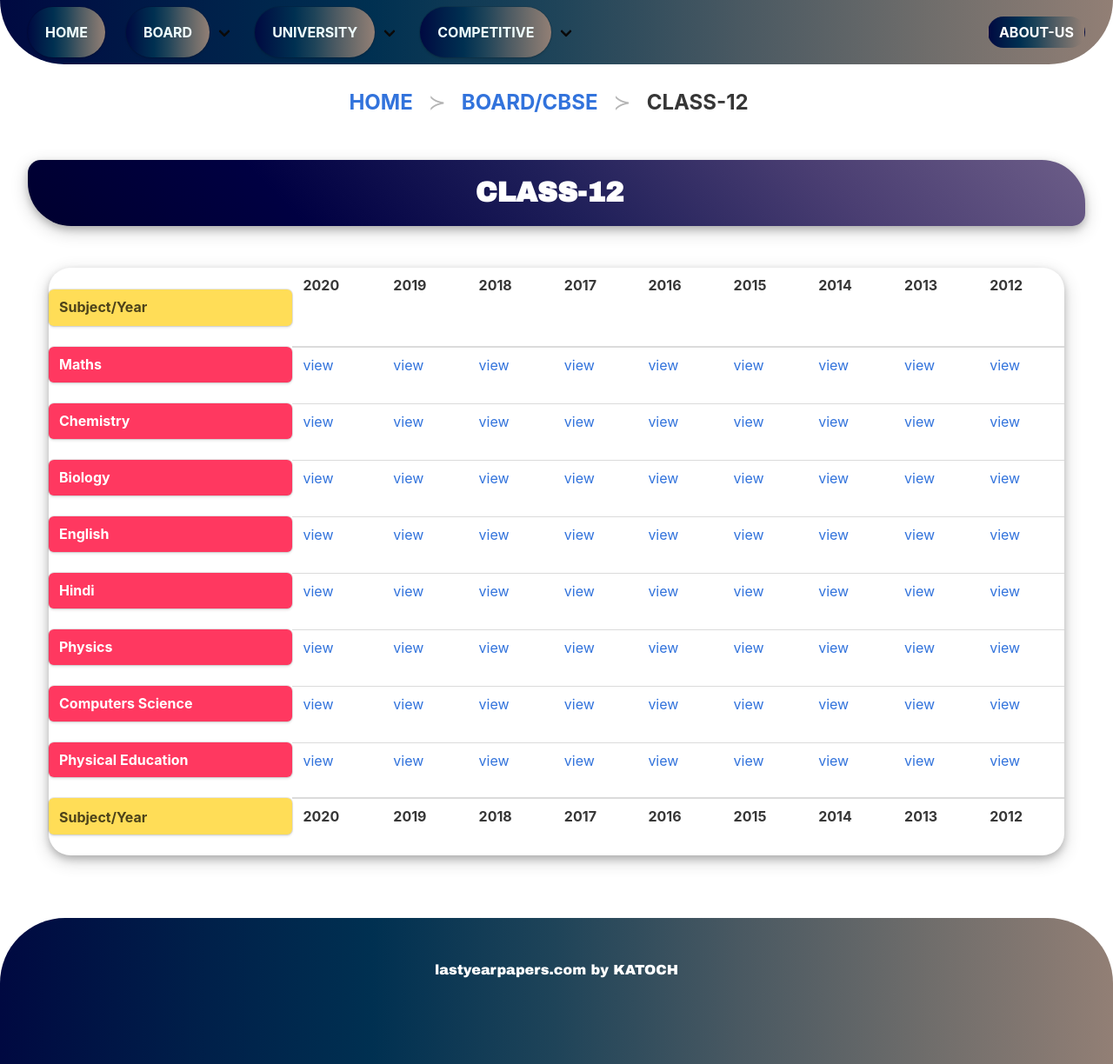
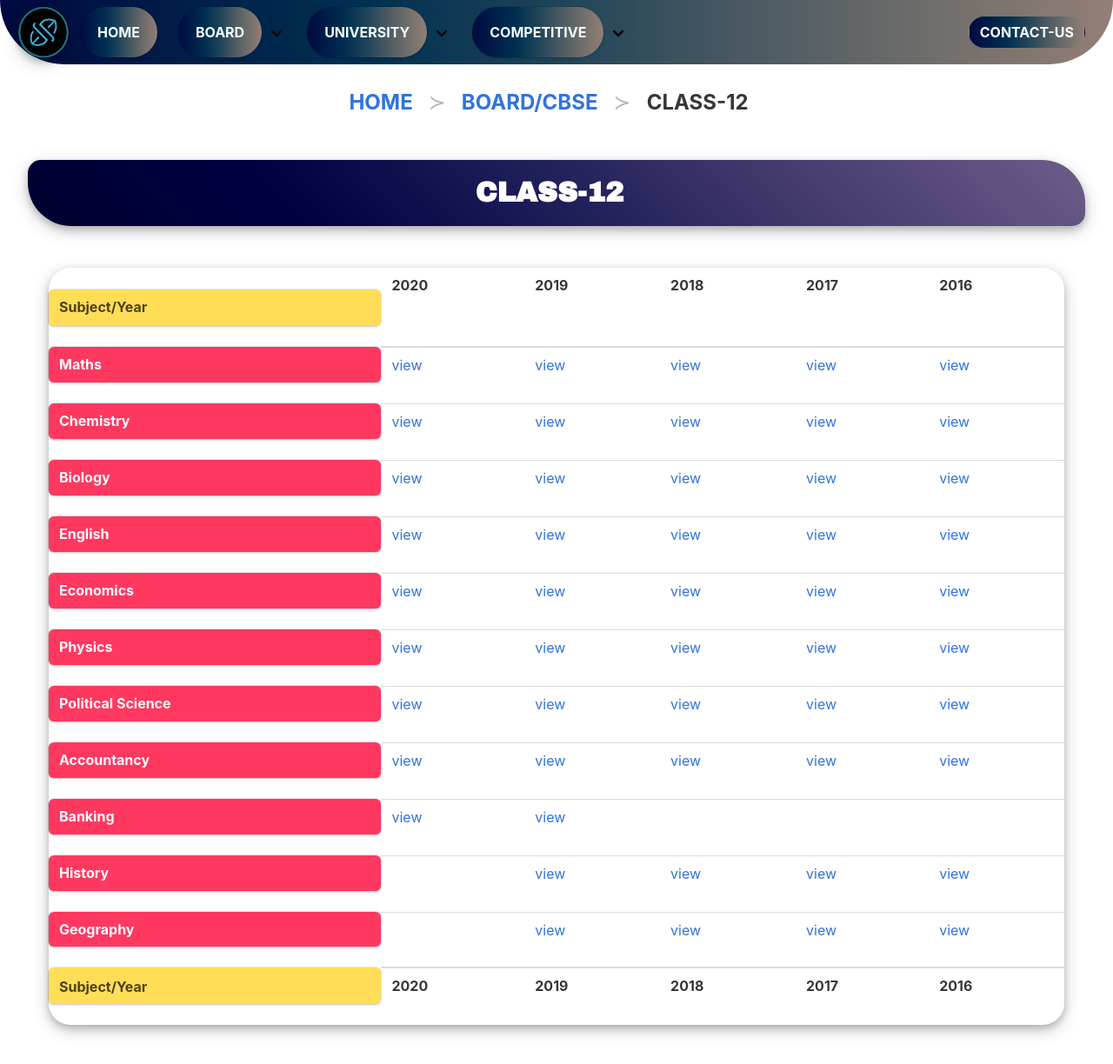
Before and after one commit to abhishekkatoch23/LYPIN, a Django app: page /cbse-class12.html in a window 1280 px wide. Shown: the top 1224 px of the page at 87% size. Run offline with Django 3.2, Linux system fonts and the light colour scheme; some libraries are stand-ins or nearby versions; some web fonts are replaced.

Commit message:
homepage CHANGE

```diff
--- a/templates/base.html
+++ b/templates/base.html
@@ -65,10 +65,10 @@
 
 	    <nav class="navbar is-white is-fixed-top" role="navigation" aria-label="main navigation" style=" border-radius:0px 0px 75px 75px ; background-image: linear-gradient(270deg, #927f75 0, #6f6d6b 16.67%, #4a5962 33.33%, #1f4459 50%, #003051 66.67%, #001e49 83.33%, #000941 100%);">
         <div class="container is-fluid is-max-widescreen">
-		    <div class="navbar-brand">
-            <!--<figure class="image " >
-                    <img class=" is-rounded  " style="width:50px;height:70px;"  src="/static/images/logo.png">
-                </figure> -->
+		    <div class="navbar-brand " >
+                <figure class="image " >
+                    <img class="home2" style="margin-top:7px;border-radius:200px;width:60px;height:60px;"  src="/static/images/logo2.png">
+                </figure>
                 <a role="button" class="navbar-burger" aria-label="menu" aria-expanded="false" data-target="navbarBasicExample">
                     <span aria-hidden="true"></span>
                     <span aria-hidden="true"></span>
@@ -131,7 +131,7 @@
                 <div class="navbar-item">
                     <div class="buttons">
                         <a class="button is-primary" style="border-radius:50px; background-image: linear-gradient(270deg, #927f75 0, #6f6d6b 16.67%, #4a5962 33.33%, #1f4459 50%, #003051 66.67%, #001e49 83.33%, #000941 100%);" href="">
-                            <strong>ABOUT-US</strong>
+                            <strong>CONTACT-US</strong>
                         </a>
                     </div>
                 </div>
--- a/templates/cbse-class12.html
+++ b/templates/cbse-class12.html
@@ -45,10 +45,6 @@
                         <th>2018</th>
                         <th>2017</th>
                         <th>2016</th>
-                        <th>2015</th>
-                        <th>2014</th>
-                        <th>2013</th>
-                        <th>2012</th>
                     </tr>
                 </thead>
 
@@ -60,116 +56,107 @@
                         <th>2018</th>
                         <th>2017</th>
                         <th>2016</th>
-                        <th>2015</th>
-                        <th>2014</th>
-                        <th>2013</th>
-                        <th>2012</th>
                     </tr>
                 </tfoot>
 
                 <tbody>
                     <tr>
                         <th class="box is-danger">Maths</th>
-                        <td><a href="https://byjus.com/cbse-study-material/class-12-maths-previous-year-question-papers-2020/">view</a></td>
-                        <td><a href="https://byjus.com/cbse-study-material/class-12-maths-previous-year-question-papers-2019/">view</a></td>
-                        <td><a href="https://byjus.com/cbse-study-material/class-12-maths-previous-year-question-papers-2018/">view</a></td>
-                        <td><a href="https://byjus.com/cbse-study-material/class-12-maths-previous-year-question-papers-2017/">view</a></td>
-                        <td><a href="https://byjus.com/cbse-study-material/cbse-class-12-maths-question-paper-2016-pdf/">view</a></td>
-                        <td><a href="https://byjus.com/cbse-study-material/cbse-class-12-maths-question-paper-2015/">view</a></td>
-                        <td><a href="https://byjus.com/cbse-study-material/cbse-class-12-maths-question-paper-2014-solved-pdf/">view</a></td>
-                        <td><a href="https://byjus.com/cbse-study-material/cbse-class-12-maths-question-paper-2013-solved-pdf/">view</a></td>
-                        <td><a href="https://byjus.com/cbse-study-material/class-12-maths-previous-year-question-papers-2012/">view</a></td>
+                        <td><a href="https://drive.google.com/file/d/1QH7WdXQIEBYHRl6-g3-c5tJXCZO7tJHH/view?usp=sharing">view</a></td>
+                        <td><a href="https://drive.google.com/file/d/1uE1M_xr-PGaNEw7stJm3TPCMSpn5GjWs/view?usp=sharing">view</a></td>
+                        <td><a href="https://drive.google.com/file/d/1nlumAQcCqNB6lF3WE08Kr0osNKr23TU_/view?usp=sharing">view</a></td>
+                        <td><a href="https://drive.google.com/file/d/13xOtA7NFhwUDF_am8YRucecB88K5CORM/view?usp=sharing">view</a></td>
+                        <td><a href="https://drive.google.com/file/d/1yssiIeGcoMiK7D11tfBdkGJMohFsDeug/view?usp=sharing">view</a></td>
                     </tr>
 
                     <tr>
                         <th class="box is-danger">Chemistry</th>
-                        <td><a href="https://byjus.com/cbse-study-material/class-12-chemistry-previous-year-question-papers-2020/">view</a></td>
-                        <td><a href="https://byjus.com/cbse-study-material/class-12-chemistry-previous-year-question-papers-2019/">view</a></td>
-                        <td><a href="https://byjus.com/cbse-study-material/class-12-chemistry-previous-year-question-papers-2018/">view</a></td>
-                        <td><a href="https://byjus.com/cbse-study-material/class-12-chemistry-previous-year-question-papers-2017/">view</a></td>
-                        <td><a href="https://byjus.com/cbse-study-material/cbse-class-12-chemistry-question-paper-2016/">view</a></td>
-                        <td><a href="https://byjus.com/cbse-study-material/class-12-chemistry-previous-year-question-papers-2015/">view</a></td>
-                        <td><a href="https://byjus.com/cbse-study-material/cbse-class-12-chemistry-question-paper-2014-pdf/">view</a></td>
-                        <td><a href="https://byjus.com/cbse-study-material/cbse-class-12-chemistry-question-paper-2013-solved-pdf/">view</a></td>
-                        <td><a href="https://byjus.com/cbse-study-material/class-12-chemistry-previous-year-question-papers-2012/">view</a></td>
+                        <td><a href="https://drive.google.com/file/d/1cTkuwJivecHTh-Zweun1jqO1u9OOFu6v/view?usp=sharing">view</a></td>
+                        <td><a href="https://drive.google.com/file/d/1H9r7ICnOl_ZpQnindgPLFUmsdq6xK-fC/view?usp=sharing">view</a></td>
+                        <td><a href="https://drive.google.com/file/d/1CBUAAsUo7-_aR8sjlWIzXP5sbj5oNUnN/view?usp=sharing">view</a></td>
+                        <td><a href="https://drive.google.com/file/d/1hHc8HyfGonyeTucvnRbJmq02BCiRSWcX/view?usp=sharing">view</a></td>
+                        <td><a href="https://drive.google.com/file/d/11LdaBkPzrN2bFnLWkbBTxHrx-9lcTByK/view?usp=sharing">view</a></td>
                     </tr>
 
                     <tr>
                         <th class="box is-danger">Biology</th>
-                        <td><a href="https://byjus.com/cbse-study-material/class-12-biology-previous-year-question-papers-2020/">view</a></td>
-                        <td><a href="https://byjus.com/cbse-study-material/class-12-biology-previous-year-question-papers-2019/">view</a></td>
-                        <td><a href="https://byjus.com/cbse-study-material/class-12-biology-previous-year-question-papers-2018/">view</a></td>
-                        <td><a href="https://byjus.com/cbse-study-material/class-12-biology-previous-year-question-papers-2017/">view</a></td>
-                        <td><a href="https://byjus.com/cbse-study-material/biology-question-paper-class-12-cbse-2016/">view</a></td>
-                        <td><a href="https://byjus.com/cbse-study-material/biology-question-paper-class-12-cbse-2015/">view</a></td>
-                        <td><a href="https://byjus.com/cbse-study-material/class-12-biology-previous-year-question-papers-2014/">view</a></td>
-                        <td><a href="https://byjus.com/cbse-study-material/cbse-class-12-biology-board-question-paper-2013-solved/">view</a></td>
-                        <td><a href="https://byjus.com/cbse-study-material/class-12-biology-previous-year-question-papers-2012/">view</a></td>
+                        <td><a href="https://drive.google.com/file/d/18naQbfZXrq3t_MC0km7z67sr7QSTntUg/view?usp=sharing">view</a></td>
+                        <td><a href="https://drive.google.com/file/d/1NDBc3qGl02PoyiAy2v_cSEs60wJfyGuy/view?usp=sharing">view</a></td>
+                        <td><a href="https://drive.google.com/file/d/1UXa_xacJ2ws4fyV2htkp9M4saxUAP-Xg/view?usp=sharing">view</a></td>
+                        <td><a href="https://drive.google.com/file/d/1IKkTll8BtV343FkjucFcG07NRaf2xF26/view?usp=sharing">view</a></td>
+                        <td><a href="https://drive.google.com/file/d/10x43TSc6qcfL8RVs1DmrO5nTfNbagAGV/view?usp=sharing">view</a></td>
                     </tr>
 
                     <tr>
                         <th class="box is-danger">English</th>
-                        <td><a href="https://www.selfstudys.com/books/cbse-prev-paper/english/Class-12th/english-pyp/english-core-2020-main-exam-set-1/259849">view</a></td>
-                        <td><a href="https://www.selfstudys.com/books/cbse-prev-paper/english/Class-12th/english-pyp/english-2019-main-exams-all-india-set-3/139935">view</a></td>
-                        <td><a href="https://www.selfstudys.com/books/cbse-prev-paper/english/Class-12th/english-pyp/english-2018-main-exams-set-1/102955">view</a></td>
-                        <td><a href="https://www.selfstudys.com/books/cbse-prev-paper/english/Class-12th/english-pyp/english-2017-main-exams-outside-set-1/40768">view</a></td>
-                        <td><a href="https://www.selfstudys.com/books/cbse-prev-paper/english/Class-12th/english-pyp/english-2016-main-exams-outside-set-1/40759">view</a></td>
-                        <td><a href="https://www.selfstudys.com/books/cbse-prev-paper/english/Class-12th/english-pyp/english-2015-main-exams-delhi-set-1/40750">view</a></td>
-                        <td><a href="https://www.selfstudys.com/books/cbse-prev-paper/english/Class-12th/english-pyp/english-2014-main-exams-outside-set-1/40719">view</a></td>
-                        <td><a href="##">view</a></td>
-                        <td><a href="##">view</a></td>
+                        <td><a href="https://drive.google.com/file/d/1lzlAKmJ4-tSk9ja_jRCEmydqCxbJSZM2/view?usp=sharing">view</a></td>
+                        <td><a href="https://drive.google.com/file/d/1pNr1f_RA8e7dOopqrCLy64wEcN-KW4aO/view?usp=sharing">view</a></td>
+                        <td><a href="https://drive.google.com/file/d/1j9Wvoe06ARdwjqrmVbmTR5y_EstWML0Z/view?usp=sharing">view</a></td>
+                        <td><a href="https://drive.google.com/file/d/1MwPry593AobRW48wTl4xPWICa32w6uWX/view?usp=sharing">view</a></td>
+                        <td><a href="https://drive.google.com/file/d/1NL7OyooSCg-arwweGb5eDWgWbhoYdkgB/view?usp=sharing">view</a></td>
                     </tr>
 
                     <tr>
-                        <th class="box is-danger">Hindi</th>
-                        <td><a href="##">view</a></td>
-                        <td><a href="https://www.selfstudys.com/books/cbse-prev-paper/english/Class-12th/hindi-core-pyp/hindi-core-2019-set-1/197930">view</a></td>
-                        <td><a href="https://www.selfstudys.com/books/cbse-prev-paper/english/Class-12th/hindi-core-pyp/hindi-core-2018/197927">view</a></td>
-                        <td><a href="https://www.selfstudys.com/books/cbse-prev-paper/english/Class-12th/hindi-core-pyp/hindi-core-outside-delhi-2017-set-1/197923">view</a></td>
-                        <td><a href="https://www.selfstudys.com/books/cbse-prev-paper/english/Class-12th/hindi-core-pyp/hindi-core-2016/117358">view</a></td>
-                        <td><a href="https://www.selfstudys.com/books/cbse-prev-paper/english/Class-12th/hindi-core-pyp/hindi-core-2015/117357">view</a></td>
-                        <td><a href="https://ncerthelp.com/cbse%20exam%20paper/Class%2012/Hindi/HINDICOREOuestionPaperOutsideOfDelhi2014.pdf">view</a></td>
-                        <td><a href="https://www.selfstudys.com/books/cbse-prev-paper/english/Class-12th/hindi-core-pyp/hindi-core-2013/117356">view</a></td>
-                        <td><a href="https://ncerthelp.com/cbse%20exam%20paper/Class%2012/Hindi/HINDICOREOuestionPaperOutsideOfDelhi2012.pdf">view</a></td>
+                        <th class="box is-danger">Economics</th>
+                        <td><a href="https://drive.google.com/file/d/1kO68uhXU_807dGg-Thdojc0ipDaO-dp1/view?usp=sharing">view</a></td>
+                        <td><a href="https://drive.google.com/file/d/176hRieoAo00Q3DSYJm2F8z9D_WOwu18W/view?usp=sharing">view</a></td>
+                        <td><a href="https://drive.google.com/file/d/1DTlvfgN4GPtXtGgQy10FdQMMB-_wLAJl/view?usp=sharing">view</a></td>
+                        <td><a href="https://drive.google.com/file/d/1fbhFEwQGbZh_1vTHz2xUXvdQlnWhidmR/view?usp=sharing">view</a></td>
+                        <td><a href="https://drive.google.com/file/d/1DnscMZdREiv3KIjT2fo4Y7hD62LZGdAa/view?usp=sharing">view</a></td>
                     </tr>
 
                     <tr>
                         <th class="box is-danger">Physics</th>
-                        <td><a href="https://byjus.com/cbse-study-material/class-12-physics-previous-year-question-papers-2020/">view</a></td>
-                        <td><a href="https://byjus.com/cbse-study-material/class-12-physics-previous-year-question-papers-2019/">view</a></td>
-                        <td><a href="https://byjus.com/cbse-study-material/class-12-physics-previous-year-question-papers-2018/">view</a></td>
-                        <td><a href="https://byjus.com/cbse-study-material/class-12-physics-previous-year-question-papers-2017/">view</a></td>
-                        <td><a href="https://byjus.com/cbse-study-material/cbse-class-12-physics-question-paper-2016/">view</a></td>
-                        <td><a href="https://byjus.com/cbse-study-material/cbse-class-12-physics-question-paper-2015/">view</a></td>
-                        <td><a href="https://byjus.com/cbse-study-material/cbse-class-12-physics-question-paper-2014-solved-pdf/">view</a></td>
-                        <td><a href="https://byjus.com/cbse-study-material/cbse-class-12-physics-question-paper-2013-solved-pdf/">view</a></td>
-                        <td><a href="https://byjus.com/cbse-study-material/class-12-physics-previous-year-question-papers-2012/">view</a></td>
+                        <td><a href="https://drive.google.com/file/d/1kO68uhXU_807dGg-Thdojc0ipDaO-dp1/view?usp=sharing">view</a></td>
+                        <td><a href="https://drive.google.com/file/d/1UV1-L139Gs2sqZX8D3VJDblslNw5JwWc/view?usp=sharing">view</a></td>
+                        <td><a href="https://drive.google.com/file/d/1-uVvOVPWo6mIaYr0zRWlfuHEAFbNYeBw/view?usp=sharing">view</a></td>
+                        <td><a href="https://drive.google.com/file/d/11mxZb8f_KwwJW9wx62viUMPnyJrqxU4z/view?usp=sharing">view</a></td>
+                        <td><a href="https://drive.google.com/file/d/11mxZb8f_KwwJW9wx62viUMPnyJrqxU4z/view?usp=sharing">view</a></td>
                     </tr>
 
                     <tr>
-                        <th class="box is-danger">Computers Science</th>
-                        <td><a href="##">view</a></td>
-                        <td><a href="https://www.selfstudys.com/books/cbse-prev-paper/english/Class-12th/computer-science-c-pyp/computer-science-c-2019-set-1/197332">view</a></td>
-                        <td><a href="https://www.selfstudys.com/books/cbse-prev-paper/english/Class-12th/computer-science-c-pyp/computer-science-c-2018-main-exams-set-4/93754">view</a></td>
-                        <td><a href="https://www.selfstudys.com/books/cbse-prev-paper/english/Class-12th/computer-science-c-pyp/computer-science-c-2017-outside-set-1/40664">view</a></td>
-                        <td><a href="https://www.selfstudys.com/books/cbse-prev-paper/english/Class-12th/computer-science-c-pyp/computer-science-c-2016-outside-set-4/40662">view</a></td>
-                        <td><a href="https://www.selfstudys.com/books/cbse-prev-paper/english/Class-12th/computer-science-c-pyp/computer-science-c-2015-outside-set-1/40660">view</a></td>
-                        <td><a href="##">view</a></td>
-                        <td><a href="##">view</a></td>
-                        <td><a href="##">view</a></td>
+                        <th class="box is-danger">Political Science</th>
+                        <td><a href="https://drive.google.com/file/d/1P9DbulsQMZDuf71J0O014HJ23QE9hXy6/view?usp=sharing">view</a></td>
+                        <td><a href="https://drive.google.com/file/d/1gpKsq8FIQEW9qqKtXGoFiwQgqpR4iVGi/view?usp=sharing">view</a></td>
+                        <td><a href="https://drive.google.com/file/d/1eRuZq33CqoQOeayafFJ4aNKmbt8Hhe1Q/view?usp=sharing">view</a></td>
+                        <td><a href="https://drive.google.com/file/d/1lm_pQpWj9Lh-sH-H1WGv_5VP3k07CWvm/view?usp=sharing">view</a></td>
+                        <td><a href="https://drive.google.com/file/d/1GN3eOmsCAOoh3KbWy1NM2bpyNFVlgR0F/view?usp=sharing">view</a></td>
                     </tr>
 
                     <tr>
-                        <th class="box is-danger">Physical Education</th>
-                        <td><a href="https://www.selfstudys.com/books/cbse-prev-paper/english/Class-12th/physical-education-pyp/physical-education-2020-main-exam-set-1/259848">view</a></td>
-                        <td><a href="https://www.selfstudys.com/books/cbse-prev-paper/english/Class-12th/physical-education-pyp/physical-education-2019-outside-delhi-set-1/197378">view</a></td>
-                        <td><a href="https://www.selfstudys.com/books/cbse-prev-paper/english/Class-12th/physical-education-pyp/physical-education-2018-reconducted/197370">view</a></td>
-                        <td><a href="https://www.selfstudys.com/books/cbse-prev-paper/english/Class-12th/physical-education-pyp/physical-education-2017-main-exams-outside-set-1/40909">view</a></td>
-                        <td><a href="https://www.selfstudys.com/books/cbse-prev-paper/english/Class-12th/physical-education-pyp/physical-education-2016-main-exams-outside-set-4/40907">view</a></td>
-                        <td><a href="https://www.selfstudys.com/books/cbse-prev-paper/english/Class-12th/physical-education-pyp/physical-education-2015-main-exams-delhi-set-1/40906">view</a></td>
-                        <td><a href="##">view</a></td>
-                        <td><a href="##">view</a></td>
-                        <td><a href="##">view</a></td>
+                        <th class="box is-danger">Accountancy</th>
+                        <td><a href="https://drive.google.com/file/d/1GrHhn2cIUP0ncIcs9iUabFirhX2QobxB/view?usp=sharing">view</a></td>
+                        <td><a href="https://drive.google.com/file/d/1RhS_ZBGcF1FD-0tPh_4X0TrqaEGWFdyh/view?usp=sharing">view</a></td>
+                        <td><a href="https://drive.google.com/file/d/1qrD5_t2Kwf518siU1QcjQ7G5RVJz881L/view?usp=sharing">view</a></td>
+                        <td><a href="https://drive.google.com/file/d/1bfAVxNzXXnEyPwqsxXv7b8PhcjhU8rt9/view?usp=sharing">view</a></td>
+                        <td><a href="https://drive.google.com/file/d/10d_unrwiG2uUXoIC6Q8DLdkO0hisWlkY/view?usp=sharing">view</a></td>
+                    </tr>
+
+                    <tr>
+                        <th class="box is-danger">Banking</th>
+                        <td><a href="https://drive.google.com/file/d/1v-0XOxNCDHimKD2qKn80EtzmlHCcqI1p/view?usp=sharing">view</a></td>
+                        <td><a href="https://drive.google.com/file/d/1v-0XOxNCDHimKD2qKn80EtzmlHCcqI1p/view?usp=sharing">view</a></td>
+                        <td><a href="#"></a></td>
+                        <td><a href="#"></a></td>
+                        <td><a href="#"></a></td>
+                    </tr>
+
+                    <tr>
+                        <th class="box is-danger">History</th>
+                        <td><a href="##"></a></td>
+                        <td><a href="https://drive.google.com/file/d/1Hds0EtV90Qa9wHhK4f5copF_Wx9Nb1MV/view?usp=sharing">view</a></td>
+                        <td><a href="https://drive.google.com/file/d/1DNil9PxtfUmruu4wroc24l9gh04x8nFG/view?usp=sharing">view</a></td>
+                        <td><a href="https://drive.google.com/file/d/1tlyqJRcPRGnLZGDVnZZNHFuk_PHBMrSZ/view?usp=sharing">view</a></td>
+                        <td><a href="https://drive.google.com/file/d/1tlyqJRcPRGnLZGDVnZZNHFuk_PHBMrSZ/view?usp=sharing">view</a></td>
+                    </tr>
+
+                    <tr>
+                        <th class="box is-danger">Geography</th>
+                        <td><a href="##"></a></td>
+                        <td><a href="https://drive.google.com/file/d/19L6wsdO6pWfeqoZ1Jqx2oAHTqMAV-QAC/view?usp=sharing">view</a></td>
+                        <td><a href="https://drive.google.com/file/d/15cAQnw27mLXNx4eIHs_e93Lhk1tUGW3D/view?usp=sharing">view</a></td>
+                        <td><a href="https://drive.google.com/file/d/1iyqQ8ZIXx8V7cbWe0M6nfTcQbQuBjcZ1/view?usp=sharing">view</a></td>
+                        <td><a href="https://drive.google.com/file/d/143A_r66kLGBDcYIuzW15lOvTqpk3MduU/view?usp=sharing">view</a></td>
                     </tr>
                 </tbody>
             </table>
--- a/templates/index.html
+++ b/templates/index.html
@@ -8,6 +8,9 @@
 
 
 <!-- .section -->
+        <div class='section'>
+            <img class="home2" style="width:100%; border-radius:205px;"  src="/static/images/h3.png">
+		</div>
 
 	    <section class="section ">
 		    <div class="columns is-mobile ">
```
Also changed, not shown: templates/cbse-class10.html (+30 -37 lines), templates/maths2020.html (+23 -10 lines), static/images/1.png (deleted), static/images/10.png (deleted), static/images/11.png (deleted), static/images/2.png (deleted), static/images/3.png (deleted), static/images/4.png (deleted), static/images/5.png (deleted), static/images/6.png (deleted), static/images/7.png (deleted), static/images/8.png (deleted), static/images/9.png (deleted), static/images/h3.png (added), 2 more files.
